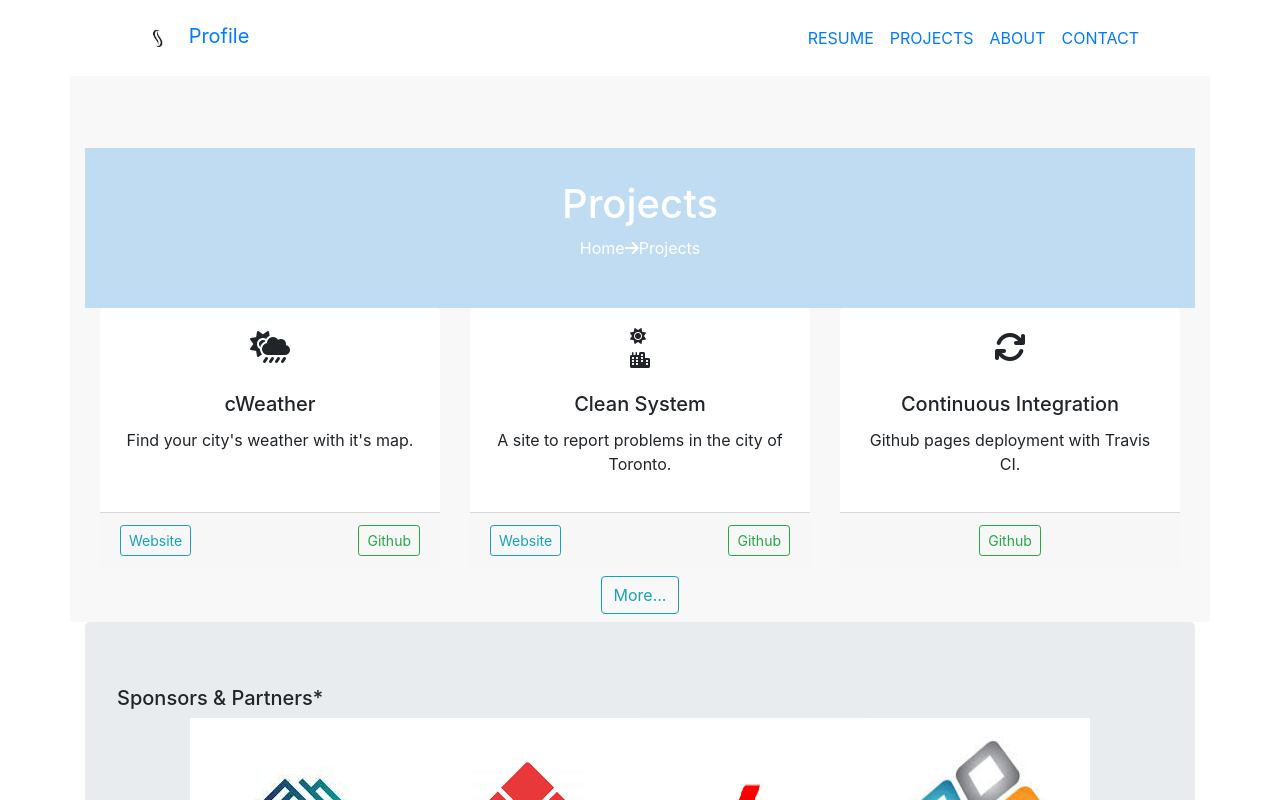
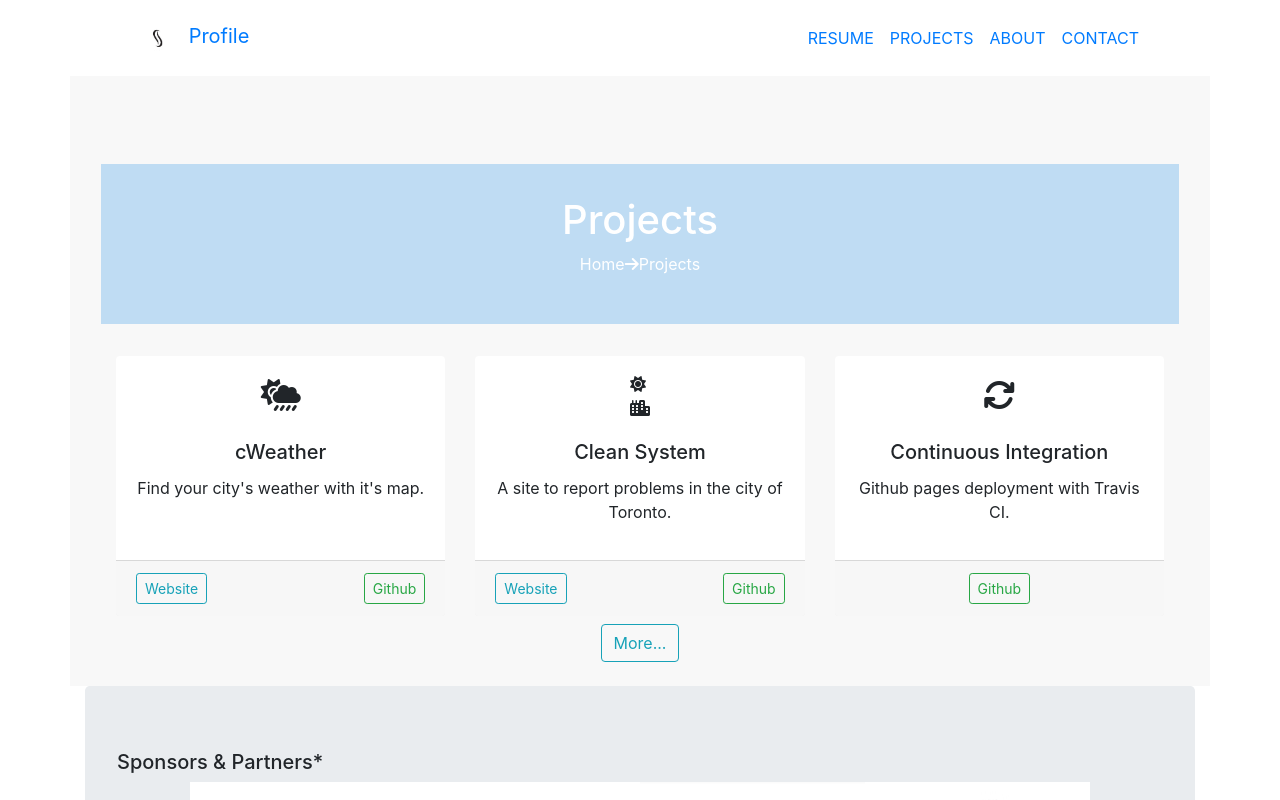
Before and after one commit to chimepalden/profile, an Angular app: page /chime/projects in a window 1280 px wide. Shown: the top 800 px of the page. Built offline with nearby package versions, Linux system fonts and the light colour scheme; what @agm/core would draw is missing.

Commit message:
adjusted projects page view

```diff
--- a/src/app/projects/projects.component.css
+++ b/src/app/projects/projects.component.css
@@ -0,0 +1,3 @@
+.projects-content {
+    padding: 1rem;
+}
```
